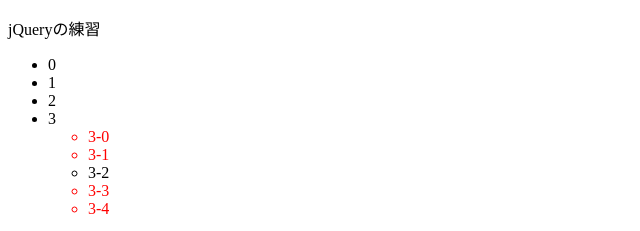
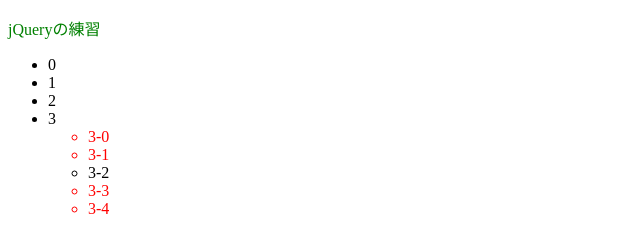
Before and after one commit to rio-threehouse/JavaScript_Practice, a plain HTML site: page jquery/index.html in a window 1280 px wide. Shown: the top 231 px of the page, 0-640 px from the left. Drawn offline with nearby package versions, Linux system fonts and the light colour scheme.

Commit message:
learn method

```diff
--- a/jquery/index.html
+++ b/jquery/index.html
@@ -3,6 +3,12 @@
   <head>
     <meta charset="utf-8">
     <title>jQueryの練習</title>
+    <style>
+      .mystyle {
+        color: green;
+        font-size: 16px;
+      }
+    </style>
   </head>
   <body>
     <p>jQueryの練習</p>
@@ -21,7 +27,7 @@
       </li>
     </ul>
 
-    <p><a href="http://google.com">google</a></p>
+    <p><a href="http://google.com" data-sitename="google">google</a></p>
     <p><a href="http://yahoo.co.jp">yahoo</a></p>
     <p><a href="http://dotinstall.com">dotinstall</a></p>
 
@@ -35,6 +41,15 @@
         // $('a[href!="http://google.com"]'). css('background', 'red');
         // $('a[href*="google"]').css('background', 'red');
         $('a[href$="jp"]').css('background', 'red');
+        $('p').addClass("mystyle");
+        // css取得
+        console.log($('p').css('color'));
+        // attrメソッド 取得
+        console.log($('a').attr('href'));
+        // 変更
+        $('a').attr('href', 'http://google.co.jp');
+        // dataメソッド
+        console.log($('a').data('sitename'));
       });
 
     </script>
```
